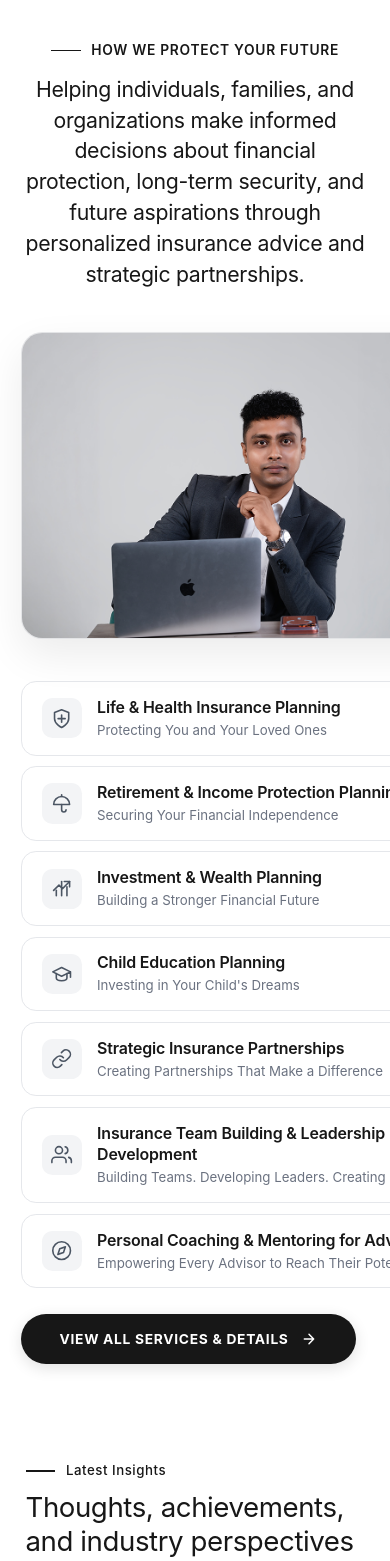
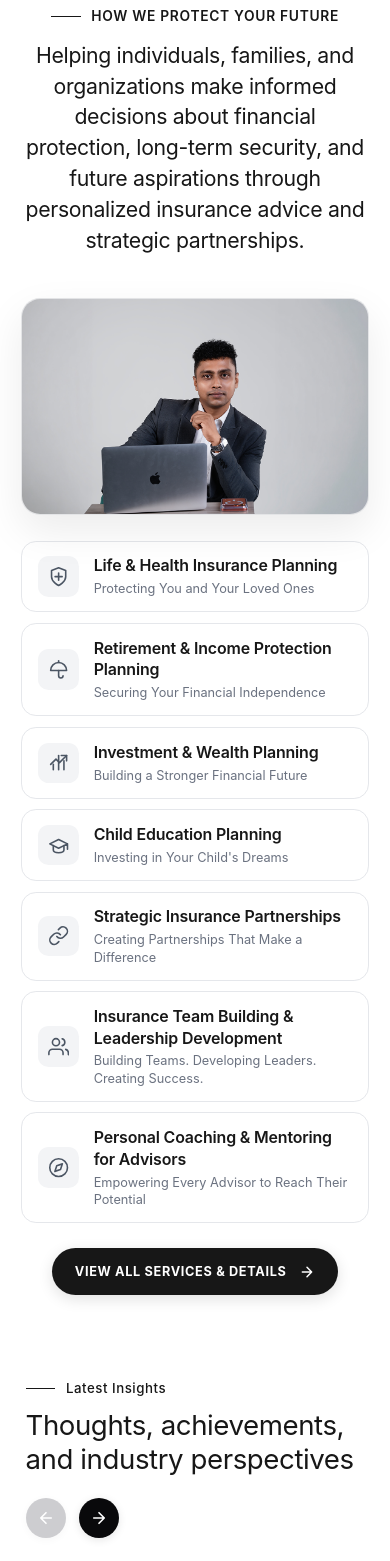
Before and after one commit to ChemyDigi/pk-web, a Next.js app: page / in a window 390 px wide. Shown: the part 3178-4739 px from the top of the page. Built offline with nearby package versions, Linux system fonts and the light colour scheme; no server answers; a web font is replaced by a local one.

Commit message:
fix(home): improve services section mobile responsiveness, image framing, and card layout

```diff
--- a/css/home/HomeServices.css
+++ b/css/home/HomeServices.css
@@ -8,8 +8,8 @@
   width: 100%;
   background-color: #ffffff;
   color: #171717;
-  padding-top: 5.5rem;
-  padding-bottom: 3.5rem;
+  padding-top: 3.5rem;
+  padding-bottom: 2.75rem;
   overflow: hidden;
   box-sizing: border-box;
 }
@@ -268,9 +268,15 @@
 .home-services-grid {
   display: grid;
   grid-template-columns: 1fr;
-  row-gap: 2.5rem;
+  row-gap: 1.5rem;
   column-gap: 3rem;
   align-items: stretch;
+}
+
+@media (min-width: 640px) {
+  .home-services-grid {
+    row-gap: 2rem;
+  }
 }
 
 @media (min-width: 1024px) {
@@ -302,14 +308,20 @@
 .home-services-image-card {
   position: relative;
   width: 100%;
-  aspect-ratio: 16 / 11;
-  min-height: 280px;
-  max-height: 420px;
-  border-radius: 1.25rem;
+  aspect-ratio: 16 / 10;
+  border-radius: 1.125rem;
   overflow: hidden;
   box-shadow: 0 16px 40px rgba(0, 0, 0, 0.08);
   background-color: #f1f2f4;
   border: 1px solid rgba(0, 0, 0, 0.06);
+}
+
+@media (min-width: 640px) {
+  .home-services-image-card {
+    aspect-ratio: 16 / 9;
+    max-height: 380px;
+    border-radius: 1.25rem;
+  }
 }
 
 @media (min-width: 1024px) {
@@ -324,7 +336,7 @@
 
 .home-services-img {
   object-fit: cover;
-  object-position: center 20%;
+  object-position: center 8%;
   transition: transform 0.6s cubic-bezier(0.16, 1, 0.3, 1);
 }
 
@@ -367,13 +379,20 @@
 .home-services-item-card {
   display: flex;
   align-items: center;
-  gap: 0.875rem;
-  padding: 0.875rem 1.15rem;
+  gap: 0.75rem;
+  padding: 0.8125rem 0.95rem;
   background: #ffffff;
   border: 1px solid #e5e7eb;
   border-radius: 0.875rem;
   cursor: default;
   transition: border-color 0.25s ease, background-color 0.25s ease, box-shadow 0.25s ease;
+}
+
+@media (min-width: 440px) {
+  .home-services-item-card {
+    gap: 0.875rem;
+    padding: 0.875rem 1.15rem;
+  }
 }
 
 @media (min-width: 640px) {
@@ -455,19 +474,19 @@
 }
 
 .home-services-item-tagline {
-  font-size: 0.78125rem;
+  font-size: 0.75rem;
   color: #6b7280;
   margin: 0.2rem 0 0 0;
   line-height: 1.35;
-  white-space: nowrap;
-  overflow: hidden;
-  text-overflow: ellipsis;
   transition: color 0.2s ease;
 }
 
 @media (min-width: 640px) {
   .home-services-item-tagline {
     font-size: 0.8125rem;
+    white-space: nowrap;
+    overflow: hidden;
+    text-overflow: ellipsis;
   }
 }
 
@@ -485,11 +504,14 @@
   margin-top: 1.5rem;
   display: flex;
   align-items: center;
+  justify-content: center;
+  width: 100%;
 }
 
 @media (min-width: 640px) {
   .home-services-cta-row {
     margin-top: 1.75rem;
+    justify-content: flex-start;
   }
 }
 
@@ -501,14 +523,23 @@
   border-radius: 9999px;
   background-color: #171717;
   color: #ffffff;
-  padding: 0.875rem 2.25rem;
-  font-size: 0.8125rem;
+  padding: 0.8125rem 1.35rem;
+  font-size: 0.75rem;
   font-weight: 700;
   letter-spacing: 0.05em;
   text-transform: uppercase;
   text-decoration: none;
   box-shadow: 0 4px 15px rgba(0, 0, 0, 0.12);
   transition: all 0.3s cubic-bezier(0.16, 1, 0.3, 1);
+  max-width: 100%;
+  text-align: center;
+}
+
+@media (min-width: 440px) {
+  .home-services-explore-btn {
+    padding: 0.875rem 2rem;
+    font-size: 0.8125rem;
+  }
 }
 
 @media (min-width: 640px) {
```
